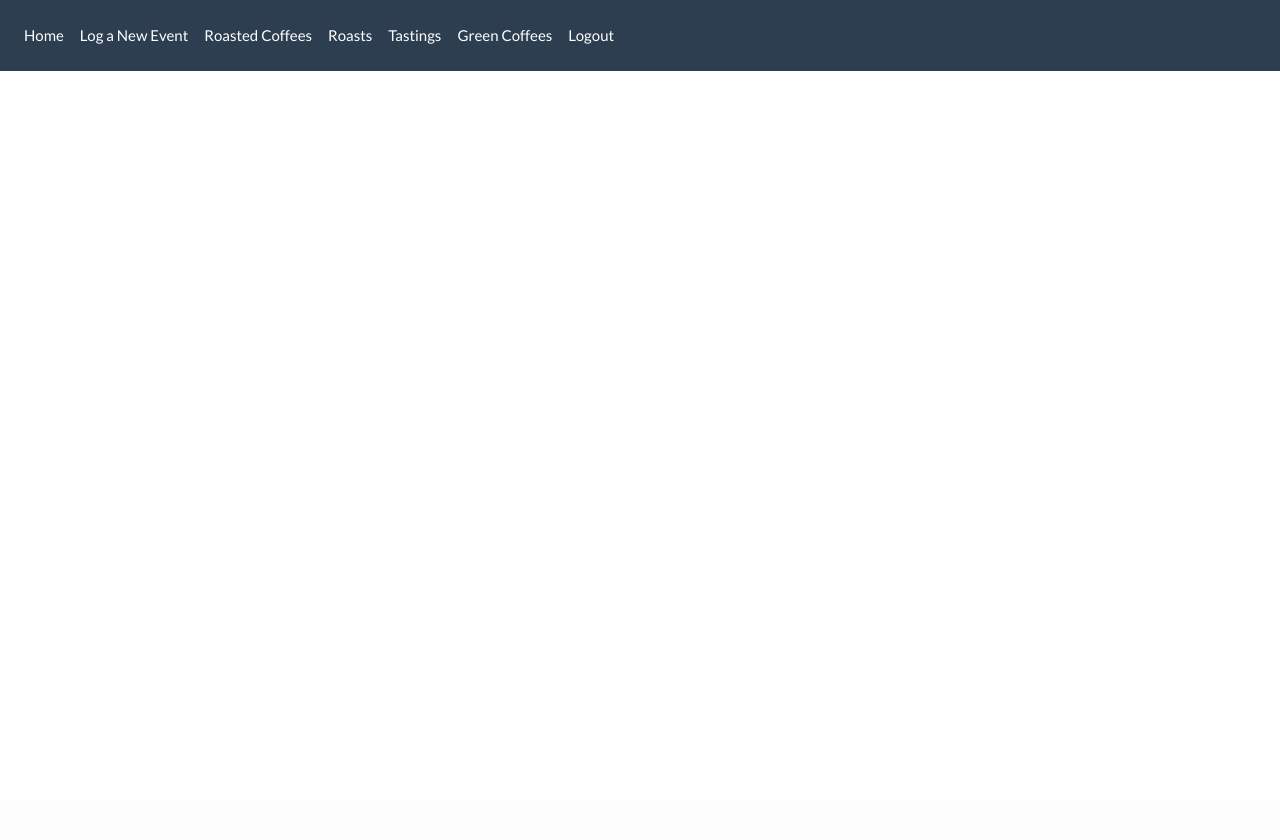
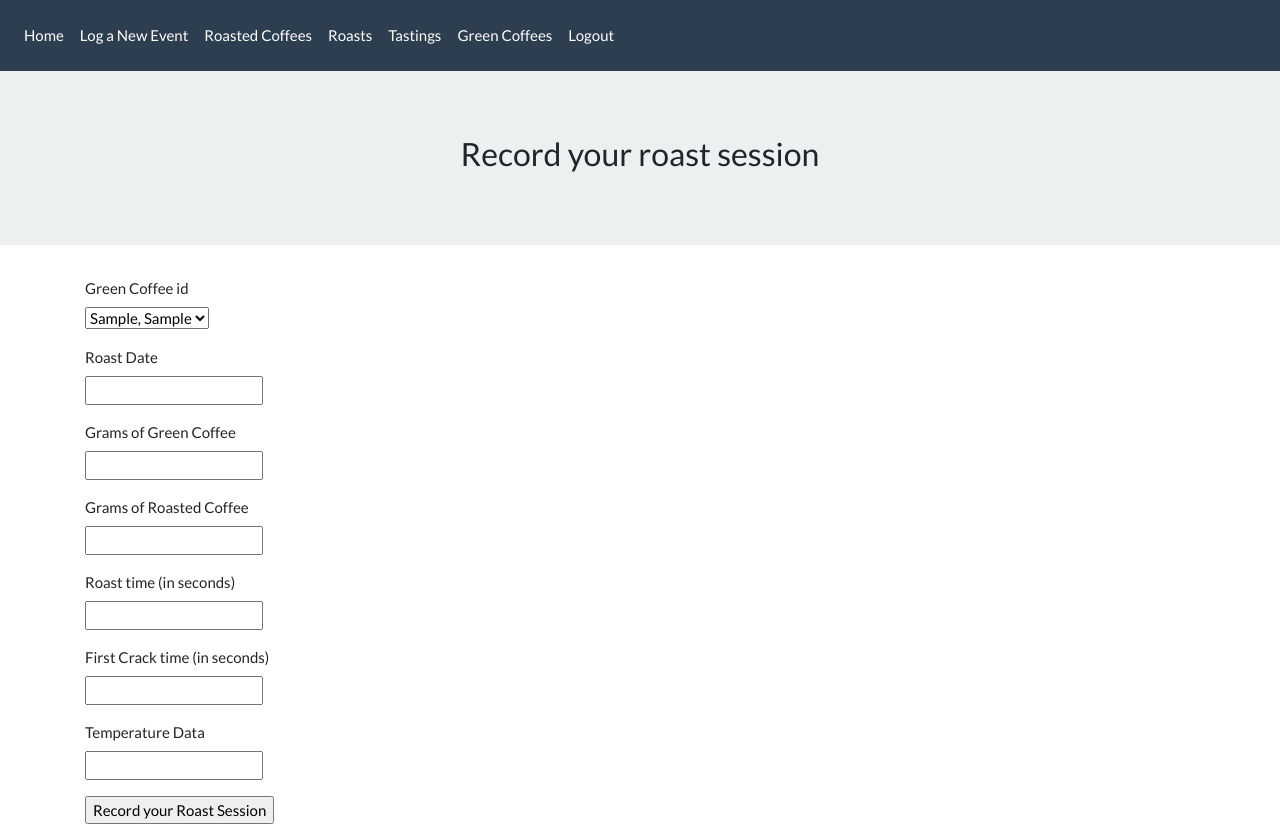
Before and after one commit to mattpriselac/CoffeeLogProject, a Flask app: page /new_roast in a window 1280 px wide. Before the commit the page ends 71 px from the top, so only its background shows below. Run offline with Flask 2, Linux system fonts and the light colour scheme; a user stored in the database is signed in; tables that the repository leaves empty hold one stand-in row (values such as "Sample post"); some libraries are stand-ins or nearby versions.

Commit message:
add roast sessions, roast session profiles

```diff
--- a/app/__init__.py
+++ b/app/__init__.py
@@ -1,6 +1,6 @@
 from flask import Flask
 from config import Config
-from app.forms import NewGreenCoffee, NewRoastedCoffee
+from app.forms import NewGreenCoffee, NewRoastedCoffee, NewRoastSession
 from flask_sqlalchemy import SQLAlchemy
 from flask_migrate import Migrate
 from flask_login import LoginManager
--- a/app/forms.py
+++ b/app/forms.py
@@ -1,5 +1,5 @@
 from flask_wtf import FlaskForm
-from wtforms import StringField, PasswordField, BooleanField, DateField, IntegerField, SubmitField, TextAreaField
+from wtforms import StringField, PasswordField, BooleanField, DateField, IntegerField, SubmitField, TextAreaField, SelectField
 from wtforms.validators import DataRequired
 
 class LoginForm(FlaskForm):
@@ -36,5 +36,12 @@ class NewTastingSession(FlaskForm):
     tasting_notes = StringField('Tasting Notes', validators=[DataRequired()])
     submit = SubmitField('Submit your new Tasting Session')
 
-#class NewRoastSession(FlaskForm):
-#i need a selection method here to require a green coffee in.
+class NewRoastSession(FlaskForm):
+    green_coffee = SelectField('Green Coffee id', coerce=int, validators=[DataRequired()])
+    green_grams = IntegerField('Grams of Green Coffee', validators=[DataRequired()])
+    roasted_grams = IntegerField('Grams of Roasted Coffee', validators=[DataRequired()])
+    roast_date = StringField('Roast Date', validators=[DataRequired()])
+    roast_time = IntegerField('Roast time (in seconds)', validators=[DataRequired()])
+    fc_time = IntegerField('First Crack time (in seconds)', validators=[DataRequired()])
+    temp_data = StringField('Temperature Data')
+    submit = SubmitField('Record your Roast Session')
--- a/app/routes.py
+++ b/app/routes.py
@@ -1,8 +1,8 @@
 from app import app, db
 from flask import render_template, url_for, redirect, flash
-from app.forms import LoginForm, NewGreenCoffee
+from app.forms import LoginForm, NewGreenCoffee, NewRoastSession
 from flask_login import current_user, login_user, logout_user, login_required
-from app.models import User, GreenCoffee
+from app.models import User, GreenCoffee, RoastSession
 from sqlalchemy import desc
 
 @app.route('/')
@@ -41,10 +41,38 @@ def new_green_coffee():
 
     return render_template('new_green_coffee.html', title="New Green Coffee", form=form)
 
-@app.route('/new_roast')
+@app.route('/new_roast', methods=['GET','POST'])
 @login_required
 def new_roast():
-    return render_template('new_roast.html')
+    form = NewRoastSession()
+    gc_list = GreenCoffee.query.order_by(desc('id')).all()
+    gc_name_id_pairs = []
+    for coffee in gc_list:
+        source_origin = coffee.source + ", " + coffee.origin_country
+        gc_name_id_pairs.append((coffee.id, source_origin))
+    form.green_coffee.choices = gc_name_id_pairs
+
+    if form.validate_on_submit():
+        rs = RoastSession(green_coffee_id=form.green_coffee.data, green_weight=form.green_grams.data, roasted_weight=form.roasted_grams.data, fc_time=form.fc_time.data, roast_time=form.roast_time.data, roast_date=form.roast_date.data, temp_data=form.temp_data.data)
+        db.session.add(rs)
+        db.session.commit()
+        flash("Your new roast session has been added!")
+        return redirect(url_for('roasts'))
+
+    return render_template('new_roast.html', title="New Roast Session", form=form)
+
+@app.route('/roast/<id>')
+@login_required
+def roast_profile(id):
+    r = RoastSession.query.filter_by(id=int(id)).first_or_404()
+    roast_no = r.green_coffee.roasts.index(r) + 1
+    w_l = str(100*round(((r.green_weight-r.roasted_weight)/r.green_weight), 3))+"%"
+    clean_roast_time = str(r.roast_time//60)+":"+str(r.roast_time%60)
+    dev_time = str(100*round((r.roast_time-r.fc_time)/r.roast_time, 3))+"%"
+    clean_fc_time = str(r.fc_time//60)+":"+str(r.fc_time%60)
+    return render_template('roast.html', r=r, w_l=w_l, clean_roast_time=clean_roast_time, dev_time=dev_time, clean_fc_time=clean_fc_time, roast_no=roast_no)
+
+
 
 @app.route('/new_roasted_coffee', methods=['GET','POST'])
 @login_required
@@ -64,7 +92,9 @@ def roasted_coffees():
 @app.route('/roasts')
 @login_required
 def roasts():
-    return render_template('roasts.html')
+    rs = RoastSession.query.order_by(desc('id')).all()
+
+    return render_template('roasts.html', rs=rs)
 
 @app.route('/tastings')
 @login_required
--- a/app/templates/new_roast.html
+++ b/app/templates/new_roast.html
@@ -1,6 +1,68 @@
 {% extends "base.html" %}
 {% block content %}
-
+<div class='jumbotron jumbotron-fluid text-center'>
+  <h3 class='font-weight-light'>Record your roast session</h3>
+</div>
+<div class='container'>
+  <form action="" method="post" novalidate>
+    {{ form.hidden_tag() }}
+    <p>
+      {{ form.green_coffee.label }}<br>
+      {{ form.green_coffee }}
+      {% for error in form.green_coffee.errors %}
+      <span style="color: red;">{{ error }} </span>
+      {% endfor %}
+      </p>
+    <p>
+      {{ form.roast_date.label }}<br>
+      {{ form.roast_date }}
+      {% for error in form.roast_date.errors %}
+      <span style="color: red;">{{ error }} </span>
+      {% endfor %}
+      </p>
+    <p>
+        {{ form.green_grams.label }}<br>
+        {{ form.green_grams }}
+        {% for error in form.green_grams.errors %}
+        <span style="color: red;">{{ error }} </span>
+        {% endfor %}
+      </p>
+    <p>
+      {{ form.roasted_grams.label }}<br>
+      {{ form.roasted_grams }}
+      {% for error in form.roasted_grams.errors %}
+      <span style="color: red;">{{ error }} </span>
+      {% endfor %}
+      </p>
+    <p>
+      {{ form.roast_time.label }}<br>
+      {{ form.roast_time }}
+      {% for error in form.roast_time.errors %}
+      <span style="color: red;">{{ error }} </span>
+      {% endfor %}
+      </p>
+    <p>
+      {{ form.fc_time.label }}<br>
+      {{ form.fc_time }}
+      {% for error in form.fc_time.errors %}
+      <span style="color: red;">{{ error }} </span>
+      {% endfor %}
+      </p>
+    <p>
+      {{ form.temp_data.label }}<br>
+      {{ form.temp_data }}
+      {% for error in form.temp_data.errors %}
+      <span style="color: red;">{{ error }} </span>
+      {% endfor %}
+      </p>
+    <p>
+      {{ form.submit() }}
+      {% for error in form.submit.errors %}
+      <span style="color: red;">{{ error }} </span>
+      {% endfor %}
+      </p>
+    </form>
+</div>
 
 
 {% endblock %}
--- a/coffeelog.py
+++ b/coffeelog.py
@@ -1,6 +1,6 @@
 from app import app, db
-from app.models import User, GreenCoffee
+from app.models import User, GreenCoffee, RoastSession
 
 @app.shell_context_processor
 def make_shell_context():
-    return {'db': db, 'User': User, 'GreenCoffee': GreenCoffee}
+    return {'db': db, 'User': User, 'GreenCoffee': GreenCoffee, 'RoastSession': RoastSession}
```
Also changed, not shown: app/models.py (+14 -0 lines), app/templates/roast.html (added, +29 -0 lines), app/templates/roasts.html (+30 -3 lines), migrations/versions/ed103ba7a449_add_roast_sessions.py (added, +39 -0 lines), app.db.
